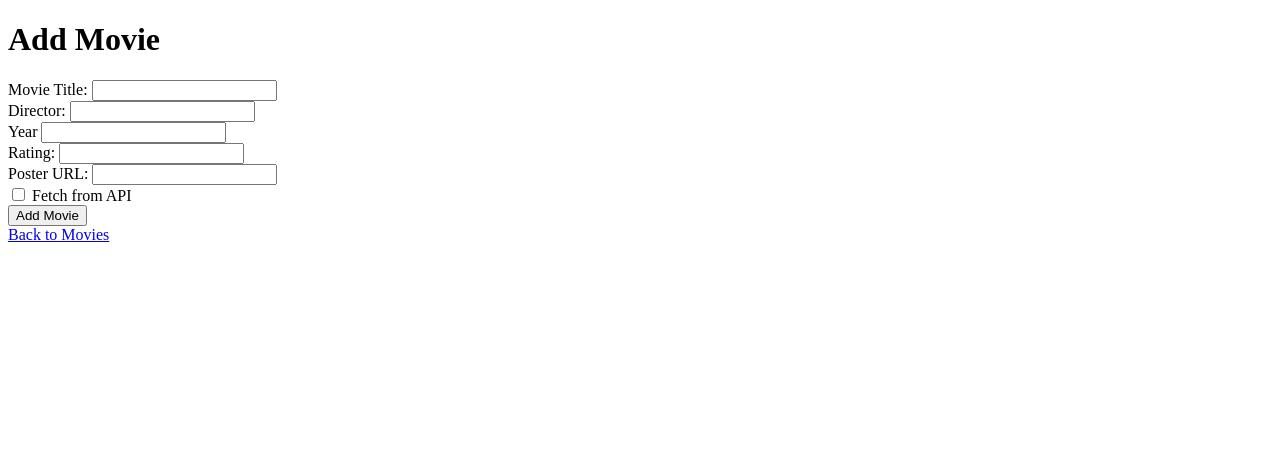
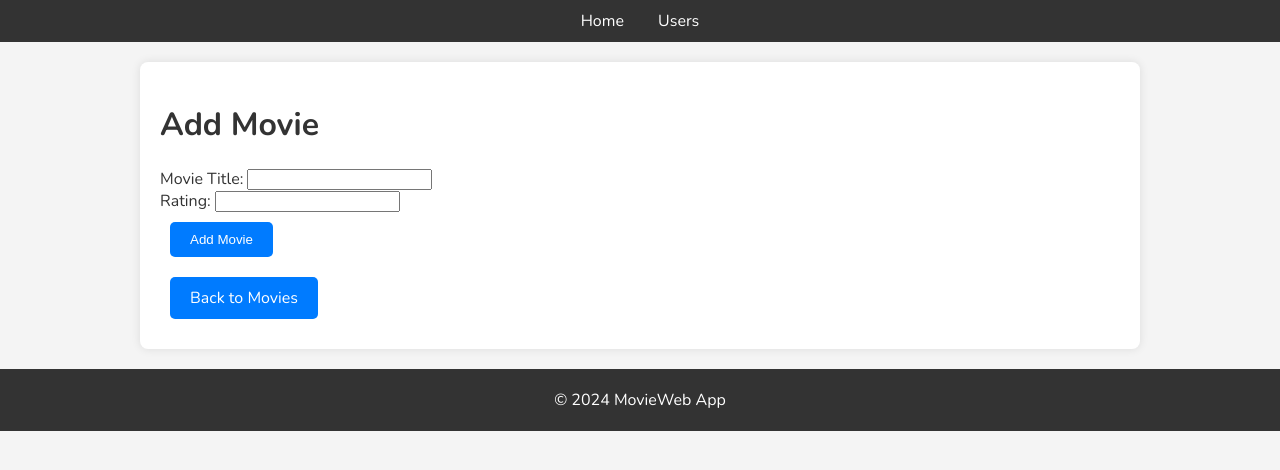
Before and after one commit to itsmesammm/movie_archive, a Flask app: page /users/1/add_movie in a window 1280 px wide. Shown: the top 470 px of the page. Run offline with Flask 3, Linux system fonts and the light colour scheme.

Commit message:
Add general styles

```diff
--- a/app.py
+++ b/app.py
@@ -22,6 +22,18 @@ db.init_app(app)
 
 # Initialize the data manager
 data_manager = SQLiteDataManager(app)
+
+
+@app.errorhandler(404)
+def page_not_found(e):
+    return render_template('404.html'), 404
+
+@app.errorhandler(500)  # Example for a 500 Internal Server Error
+def internal_server_error(e):
+    # You might want to log the error here for debugging:
+    # app.logger.error(f"Internal Server Error: {e}")  # Requires setting up logging
+
+    return render_template('500.html'), 500  # Create a 500.html template
 
 @app.route('/')
 def home():
@@ -60,34 +72,37 @@ def add_user():
 @app.route('/users/<int:user_id>/add_movie', methods=['GET', 'POST'])
 def add_movie(user_id):
     movie_details = {}
+    movie_title = None # Initialize movie_title
+    rating = None # Initialize rating
 
     if request.method == 'POST':
-        movie_details = {
-            "name": request.form.get('name'),
-            "director": request.form.get('director'),
-            "year": request.form.get('year', type=int),
-            "rating": request.form.get('rating', type=float),
-            "poster": request.form.get('poster')
-        }
-        fetch_from_api = request.form.get('fetch_from_api') == 'on'
-        if fetch_from_api:
-            movie_details["fetch_from_api"] = True
+        movie_title = request.form.get('movie_title')  # Get the movie title from the form
+        rating = request.form.get('rating', type=float)  # Get the rating from the form
 
-        if movie_details["name"]:
+        if movie_title:
             try:
+                api_data = data_manager.fetch_movie_from_api(movie_title)
+
+                # Check for API errors
+                if isinstance(api_data, dict) and api_data.get('Error'):
+                    raise ValueError(api_data['Error'])
+
+                movie_details.update(api_data)
+                movie_details['rating'] = rating  # Add the rating to movie_details
+
                 data_manager.add_movie(user_id, movie_details)
                 flash(f"Movie '{movie_details['name']}' added successfully!")
                 return redirect(url_for('list_user_movies', user_id=user_id))
 
             except ValueError as e:
                 flash(str(e))
-                return render_template('add_movie.html', user_id=user_id, movie_details=movie_details, form=request.form)
+                return render_template('add_movie.html', user_id=user_id, movie_details=movie_details, movie_title=movie_title, rating=rating)
 
         else:
             flash("Movie title is required!")
-            return render_template('add_movie.html', user_id=user_id, movie_details=movie_details, form=request.form)  # Return here!
+            return render_template('add_movie.html', user_id=user_id, movie_details=movie_details, movie_title=movie_title, rating=rating)
 
-    return render_template('add_movie.html', user_id=user_id, movie_details=movie_details)  # Return for GET requests
+    return render_template('add_movie.html', user_id=user_id, movie_details=movie_details, movie_title=movie_title, rating=rating)
 
 @app.route('/users/<int:user_id>/update_movie/<int:movie_id>', methods=['GET', 'POST'])
 def update_movie(user_id, movie_id):
--- a/templates/add_movie.html
+++ b/templates/add_movie.html
@@ -1,55 +1,27 @@
-<!DOCTYPE html>
-<html lang="en">
-<head>
-    <meta charset="UTF-8">
-    <title>Add Movie</title>
-        <style>
-        .alert { /* Basic alert styling - customize as needed */
-            padding: 10px;
-            margin-bottom: 10px;
-            border: 1px solid transparent;
-            border-radius: 4px;
-        }
-        .alert-danger {
-            color: #a94442;
-            background-color: #f2dede;
-            border-color: #ebccd1;
-        }
-    </style>
-</head>
-<body>
+{% extends "base.html" %}  {# Inherit from base.html #}
+
+{% block title %}Add Movie - MovieWeb App{% endblock %}  {# Customize title #}
+
+{% block content %}  {# Start content block #}
+
     <h1>Add Movie</h1>
 
-    {% with messages = get_flashed_messages(with_categories=true) %}  {# Get flashed messages #}
+    {% with messages = get_flashed_messages(with_categories=true) %}
         {% if messages %}
             {% for category, message in messages %}
-                <div class="alert alert-{{ category }}">  {{ message }} </div>  {# Display message #}
+                <div class="alert alert-{{ category }}">  {{ message }} </div>
             {% endfor %}
         {% endif %}
     {% endwith %}
 
-   <form method="post">
-        <label for="name">Movie Title:</label>
-        <input type="text" id="name" name="name" value="{{ movie_details.name or '' }}" required> <br> {# Pre-fill name #}
+    <form method="post">
+        <label for="movie_title">Movie Title:</label>
+        <input type="text" id="movie_title" name="movie_title" value="{{ movie_title or '' }}" required> <br>
+        <label for="rating">Rating:</label>
+        <input type="number" step="0.1" id="rating" name="rating" value="{{ rating or '' }}"> <br>
+        <button type="submit" class="btn">Add Movie</button>  {# Add btn class #}
+    </form>
 
-        <label for="director">Director:</label>
-        <input type="text" id="director" name="director" value="{{ movie_details.director or '' }}"> <br> {# Pre-fill director #}
+    <a href="{{ url_for('list_user_movies', user_id=user_id) }}" class="btn">Back to Movies</a>  {# Add btn class #}
 
-        <label for="year">Year</label>
-        <input type="number" id="year" name="year" value="{{ movie_details.year or '' }}"> <br> {# Pre-fill year #}
-
-        <label for="rating">Rating:</label>
-        <input type="number" step="0.1" id="rating" name="rating" value="{{ movie_details.rating or '' }}"> <br> {# Pre-fill rating #}
-
-        <label for="poster">Poster URL:</label>
-        <input type="text" id="poster" name="poster" value="{{ movie_details.poster or '' }}"> <br> {# Pre-fill poster #}
-
-        <input type="checkbox" name="fetch_from_api" id="fetch_from_api">
-        <label for="fetch_from_api">Fetch from API</label><br>
-
-        <button type="submit">Add Movie</button>
-   </form>
-
-    <a href="{{ url_for('list_user_movies', user_id=user_id) }}">Back to Movies</a>
-</body>
-</html>
+{% endblock %}  {# End content block #}
--- /dev/null
+++ b/templates/base.html
@@ -0,0 +1,86 @@
+<!DOCTYPE html>
+<html lang="en">
+<head>
+    <meta charset="UTF-8">
+    <title>{% block title %}MovieWeb App{% endblock %}</title>  {# Title block for customization #}
+    <link href="https://fonts.googleapis.com/css2?family=Nunito:wght@400;700&display=swap" rel="stylesheet"> {# Google Font #}
+    <style>
+        body {
+            font-family: 'Nunito', sans-serif; /* Use Nunito font */
+            margin: 0; /* Remove default margins */
+            padding: 0;
+            background-color: #f4f4f4; /* Light gray background */
+            color: #333; /* Dark gray text color */
+        }
+        .container {
+            max-width: 960px; /* Set a maximum width for the content */
+            margin: 20px auto; /* Center the content */
+            padding: 20px;
+            background-color: #fff; /* White background for content area */
+            box-shadow: 0 0 10px rgba(0,0,0,0.1); /* Subtle shadow */
+            border-radius: 8px; /* Rounded corners for container */
+        }
+        h1, h2, h3 {
+            font-weight: 700; /* Bold headings */
+        }
+        img {
+            border-radius: 8px; /* Rounded corners for images */
+            max-width: 150px; /* Set maximum image width */
+            height: auto;
+            display: block; /* Prevents image from affecting text flow */
+            margin: 10px auto; /* Center images */
+        }
+        .alert {
+            padding: 10px;
+            margin-bottom: 10px;
+            border: 1px solid transparent;
+            border-radius: 4px;
+        }
+        .alert-danger {
+            color: #a94442;
+            background-color: #f2dede;
+            border-color: #ebccd1;
+        }
+        .btn {
+            display: inline-block;
+            padding: 10px 20px;
+            margin: 10px;
+            background-color: #007bff; /* Blue button */
+            color: white;
+            text-decoration: none;
+            border-radius: 5px;
+            border: none;
+            cursor: pointer;
+        }
+        nav {
+            background-color: #333; /* Dark background for navbar */
+            color: white;
+            padding: 10px;
+            text-align: center; /* Center the navigation links */
+        }
+        nav a {
+            color: white;
+            text-decoration: none;
+            margin: 0 15px; /* Space between nav items */
+        }
+        footer {
+            text-align: center;
+            padding: 20px;
+            background-color: #333;
+            color: white;
+            margin-top: 20px; /* Space above the footer */
+        }
+    </style>
+</head>
+<body>
+    <nav>
+        <a href="{{ url_for('home') }}">Home</a>
+        <a href="{{ url_for('list_users') }}">Users</a>
+        </nav>
+    <div class="container">
+        {% block content %}{% endblock %}  {# Content block for individual pages #}
+    </div>
+    <footer>
+        &copy; 2024 MovieWeb App
+    </footer>
+</body>
```
Also changed, not shown: templates/404.html (added, +19 -0 lines), templates/505.html (added, +11 -0 lines), templates/add_user.html (+6 -7 lines), templates/index.html (+6 -7 lines), templates/update_movie.html (+6 -7 lines), templates/user_movies.html (+6 -7 lines), templates/users.html (+6 -8 lines), data/movies.sqlite.
